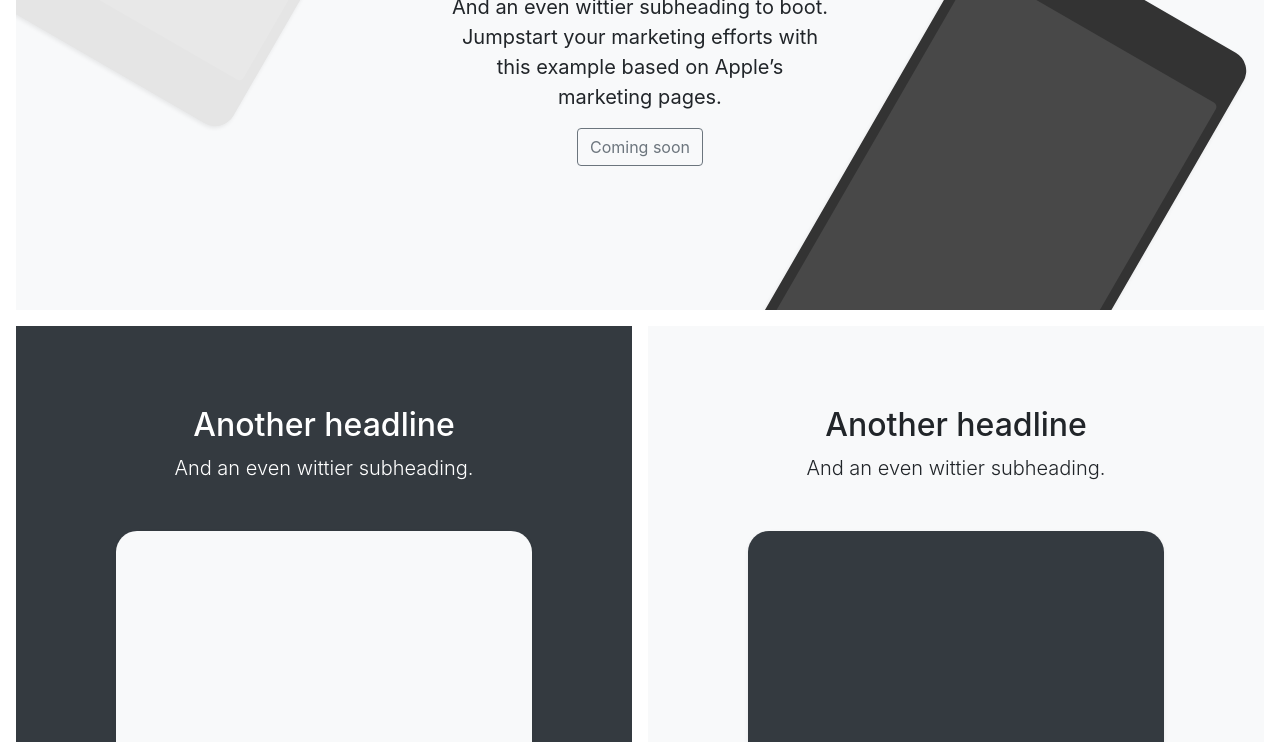
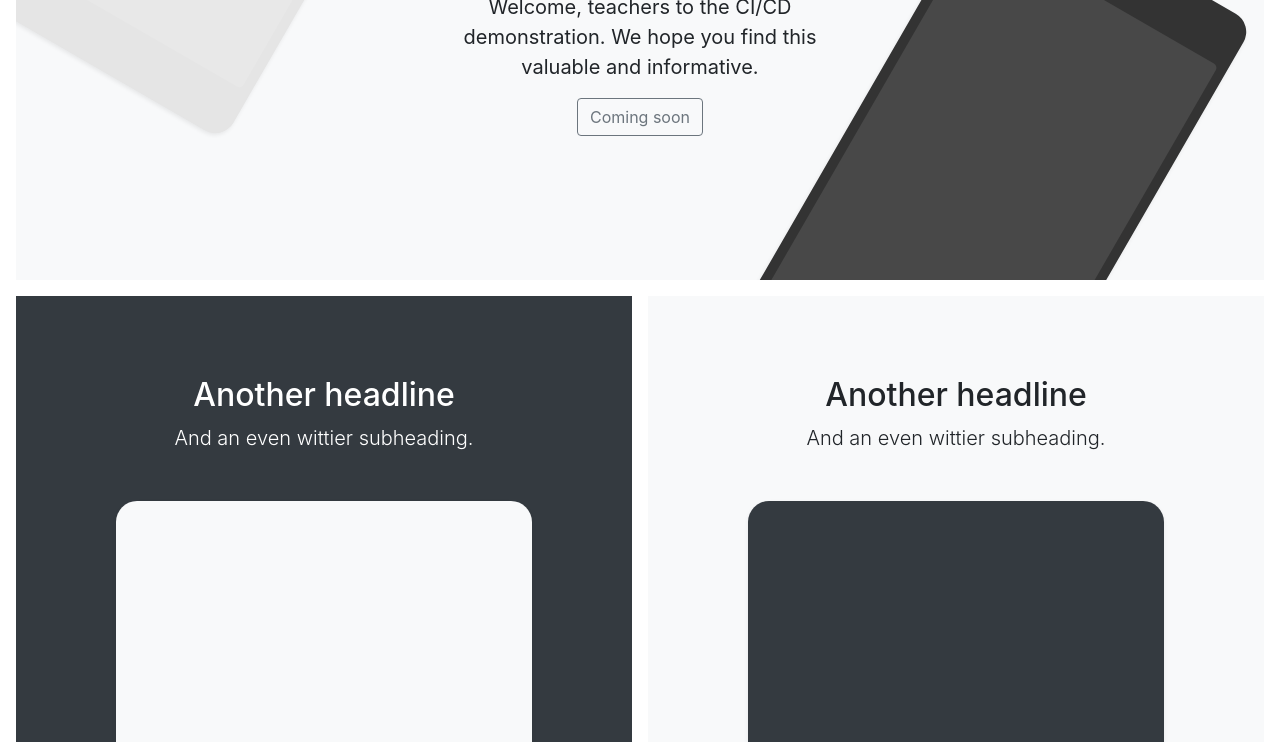
Before and after one commit to stem-teachers-demo/website, a plain HTML site: page source/index.html in a window 1280 px wide. Shown: the part 358-1100 px from the top of the page. Drawn offline with nearby package versions, Linux system fonts and the light colour scheme.

Commit message:
Welcome the teachers

```diff
--- a/source/index.html
+++ b/source/index.html
@@ -52,7 +52,7 @@
 <div class="position-relative overflow-hidden p-3 p-md-5 m-md-3 text-center bg-light">
   <div class="col-md-5 p-lg-5 mx-auto my-5">
     <h1 class="display-4 font-weight-normal">Punny headline</h1>
-    <p class="lead font-weight-normal">And an even wittier subheading to boot. Jumpstart your marketing efforts with this example based on Apple’s marketing pages.</p>
+    <p class="lead font-weight-normal">Welcome, teachers to the CI/CD demonstration. We hope you find this valuable and informative.</p>
     <a class="btn btn-outline-secondary" href="#">Coming soon</a>
   </div>
   <div class="product-device shadow-sm d-none d-md-block"></div>
```
